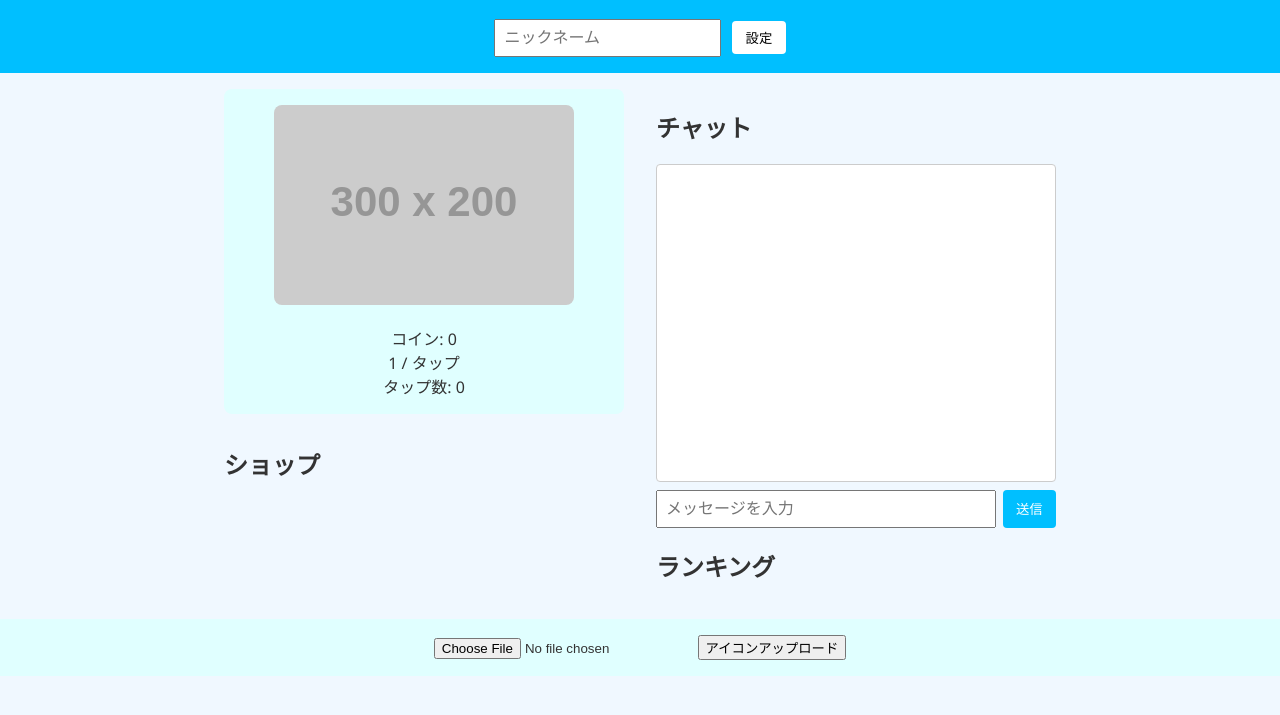
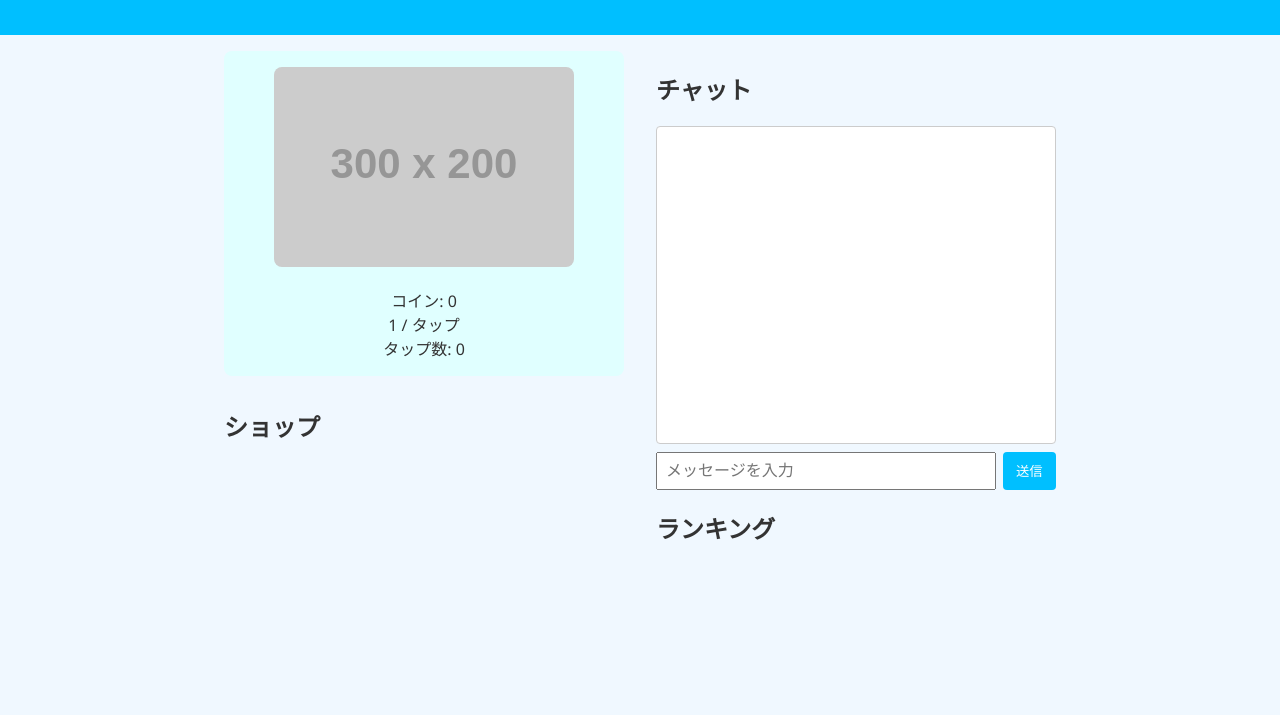
Before and after one commit to kamesann121/9999999, a plain HTML site: page Project/public/index.html in a window 1280 px wide. Shown: the part 83-798 px from the top of the page. Drawn offline with Linux system fonts and the light colour scheme; placeholder pictures from the web are drawn by us.

Commit message:
Update index.html

```diff
--- a/Project/public/index.html
+++ b/Project/public/index.html
@@ -9,11 +9,6 @@
 <body>
   <header>
     <h1>💧 Tap Shop Chat</h1>
-    <div class="nickname-area">
-      <input id="nickname" placeholder="ニックネーム" maxlength="32" />
-      <button id="setName">設定</button>
-      <span id="meName"></span>
-    </div>
   </header>
 
   <main>
@@ -46,11 +41,6 @@
     </section>
   </main>
 
-  <footer>
-    <input type="file" id="iconFile" accept="image/*" />
-    <button id="uploadIcon">アイコンアップロード</button>
-  </footer>
-
   <script src="main.js"></script>
 </body>
 </html>
```
